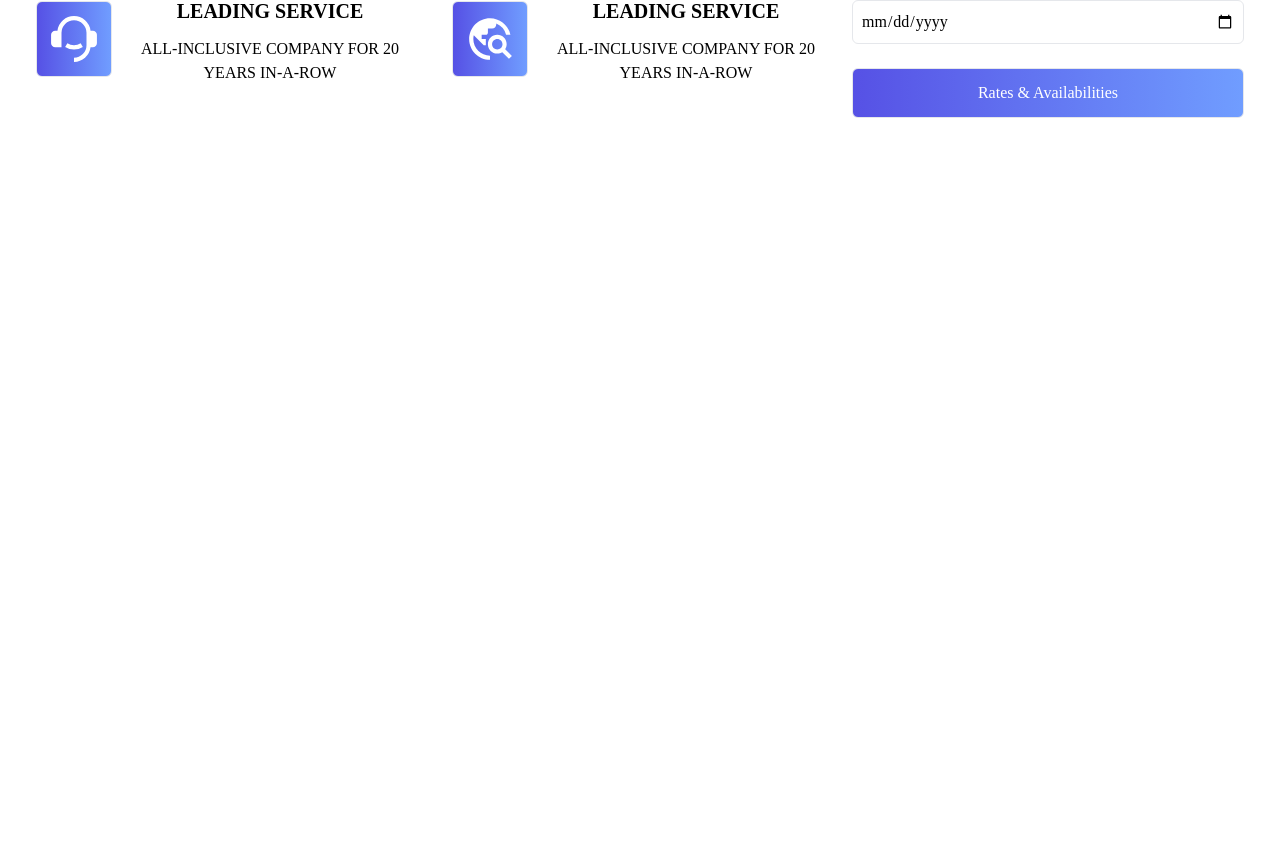
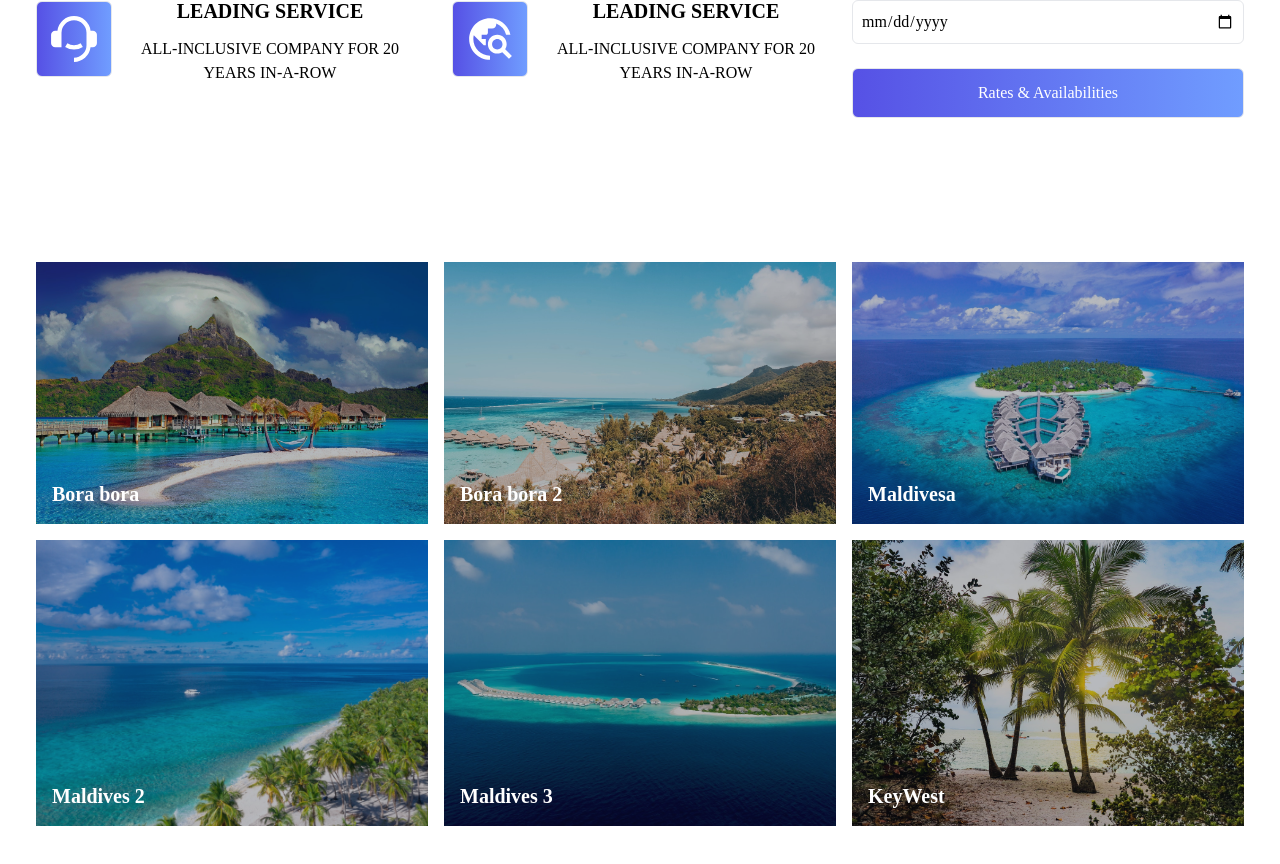
Before and after one commit to smitti24/react-travel-app, a React (Create React App) app: page / in a window 1280 px wide. Shown: the part 1906-2770 px from the top of the page. Before the commit the page ends 2104 px from the top, so only its background shows below. Built offline with nearby package versions, Linux system fonts and the light colour scheme.

Commit message:
Implemented Card Select component

```diff
--- a/src/App.js
+++ b/src/App.js
@@ -2,6 +2,7 @@
 import Hero from "./components/Hero";
 import Destination from "./components/Destination";
 import Search from "./components/Search";
+import Selects from "./components/Selects";
 
 function App() {
   return (
@@ -10,6 +11,7 @@
       <Hero />
       <Destination />
       <Search />
+      <Selects />
     </>
   );
 }
--- a/src/components/Search.jsx
+++ b/src/components/Search.jsx
@@ -1,5 +1,5 @@
 import React from "react";
-import { RiCustomerService2Full, RiCustomerService2Fill } from "react-icons/ri";
+import { RiCustomerService2Fill } from "react-icons/ri";
 import { MdOutlineTravelExplore } from "react-icons/md";
 
 function Search() {
--- /dev/null
+++ b/src/components/Selects.jsx
@@ -0,0 +1,23 @@
+import React from "react";
+import BoraBora from "../assets/borabora.jpg";
+import BoraBora2 from "../assets/borabora2.jpg";
+import Maldives from "../assets/maldives.jpg";
+import Maldives2 from "../assets/maldives2.jpg";
+import Maldives3 from "../assets/maldives3.jpg";
+import KeyWest from "../assets/keywest.jpg";
+import SelectsCard from "./SelectsCard";
+
+const Selects = () => {
+  return (
+    <div className="grid sm:grid-cols-2 lg:grid-cols-3 gap-4 max-w-[1240px] mx-auto px-4 py-16">
+      <SelectsCard bg={BoraBora} text="Bora bora" />
+      <SelectsCard bg={BoraBora2} text="Bora bora 2" />
+      <SelectsCard bg={Maldives} text="Maldivesa" />
+      <SelectsCard bg={Maldives2} text="Maldives 2" />
+      <SelectsCard bg={Maldives3} text="Maldives 3" />
+      <SelectsCard bg={KeyWest} text="KeyWest" />
+    </div>
+  );
+};
+
+export default Selects;
--- /dev/null
+++ b/src/components/SelectsCard.jsx
@@ -0,0 +1,16 @@
+import React from "react";
+
+function SelectsCard(props) {
+  return (
+    <div className="relative">
+      <img className="w-full h-full object-cover" src={props.bg} alt="/" />
+      <div className="absolute w-full h-full top-0 left-0 bg-gray-900/30">
+        <p className="left-4 bottom-4 text-xl text-white font-bold absolute">
+          {props.text}
+        </p>
+      </div>
+    </div>
+  );
+}
+
+export default SelectsCard;
--- a/src/index.css
+++ b/src/index.css
@@ -16,7 +16,6 @@
 body {
   background-color: white;
 }
-
 
 @layer base {
 
```
